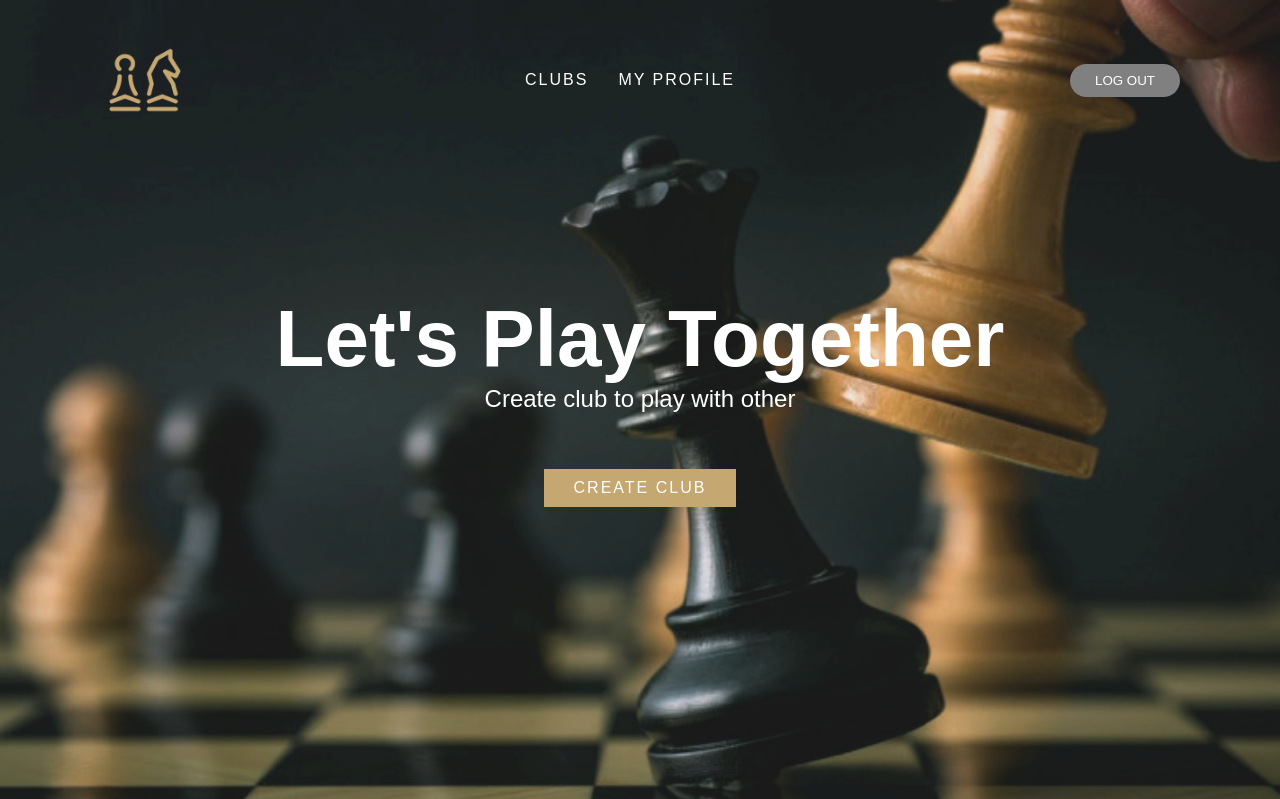
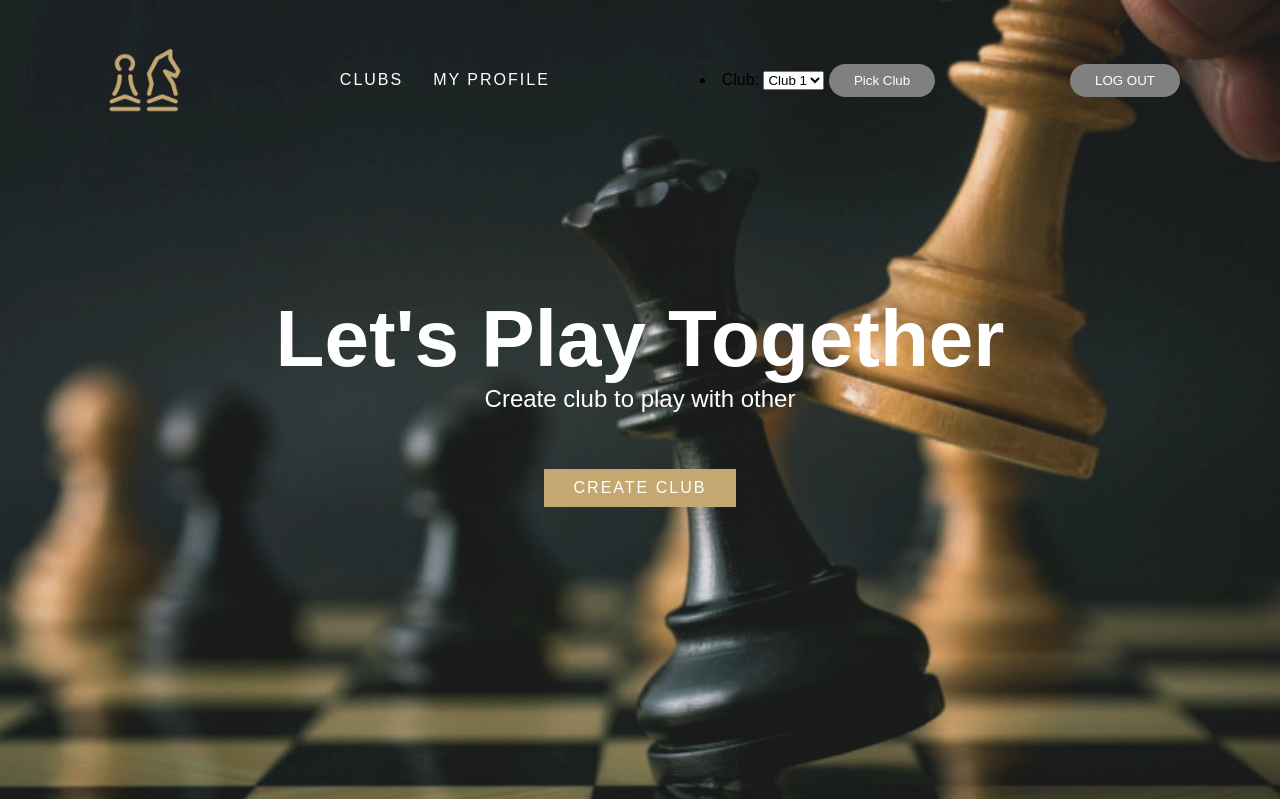
Before and after one commit to Heenal15/Team-Penguin, a Django app: page /home in a window 1280 px wide. Shown: the top 799 px of the page. Run offline with Django 3.2, Linux system fonts and the light colour scheme; a user stored in the database is signed in; some libraries are stand-ins or nearby versions.

Commit message:
Update combobox on home

```diff
--- a/clubs/templates/home.html
+++ b/clubs/templates/home.html
@@ -43,6 +43,17 @@
     <li><a href='{% url 'profile' %}' style="text-decoration: none">MY PROFILE</a></li>
   </ul>
   {% endif %}
+  <li><a  <label for="clubs">Club:</label>
+
+    <select name="clubs" id="clubs">
+      <option value="Club 1">Club 1</option>
+      <option value="Club 2">Club 2</option>
+      <option value="Club 3">Club 3</option>
+      <option value="Club 4">Club 4</option>
+    </select>
+
+<button type="button" onclick="location.href='{% url 'load_club' %}'">Pick Club</button>
+</a></li>
 
     <a class="logout" href='{% url 'log_out' %}'><button>LOG OUT</button></a>
   </header>
--- a/clubs/templates/loadClub.html
+++ b/clubs/templates/load_club.html
@@ -30,7 +30,7 @@
         <li><a href='{% url 'profile' %}' style="text-decoration: none">MY PROFILE</a></li>
         <li><a  <label for="clubs">Club:</label>
 
-          <select name="clubs" id="clubs">
+          <select>
           <option
           {%if user.club == 'Kerbal'%}
            value="Kerbal">Kerbal
@@ -49,7 +49,7 @@
          {% endif %}
         </option>
         </select>
-<button type="button" onclick="location.href='{% url 'loadClub' %}'">Pick Club</button>
+<button type="button" onclick="location.href='{% url 'load_club' %}'">Pick Club</button>
 </a></li>
       </ul>
     </nav>
--- a/clubs/views.py
+++ b/clubs/views.py
@@ -155,8 +155,8 @@ def officers(request):
     officers = User.objects.filter(user_type = 2)
     return render(request, 'officers.html', {'officers': officers})
 
-def loadClub(request):
-    return render(request, 'loadClub.html',)
+def load_club(request):
+    return render(request, 'load_club.html',)
 
 @login_required
 def make_owner(request, user_id):
--- a/system/urls.py
+++ b/system/urls.py
@@ -40,4 +40,5 @@ urlpatterns = [
     path('make_owner/<int:user_id>', views.make_owner, name='make_owner'),
     path('unauthorised_access/', views.unauthorised_access, name='unauthorised_access'),
     path('club_list/', views.club_list, name='club_list'),
+    path('load_club/', views.load_club, name='load_club'),
 ]
```
Lines whose indentation alone changed are shown as unchanged.
